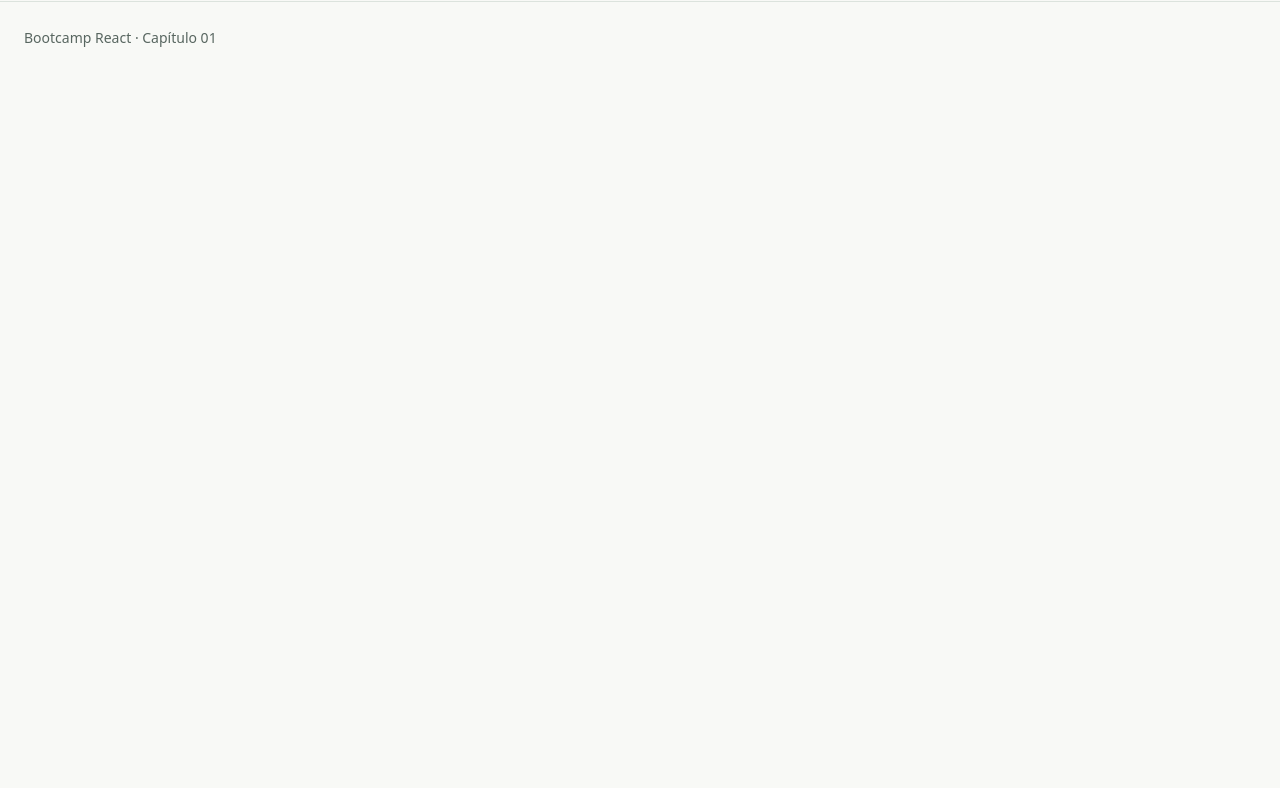
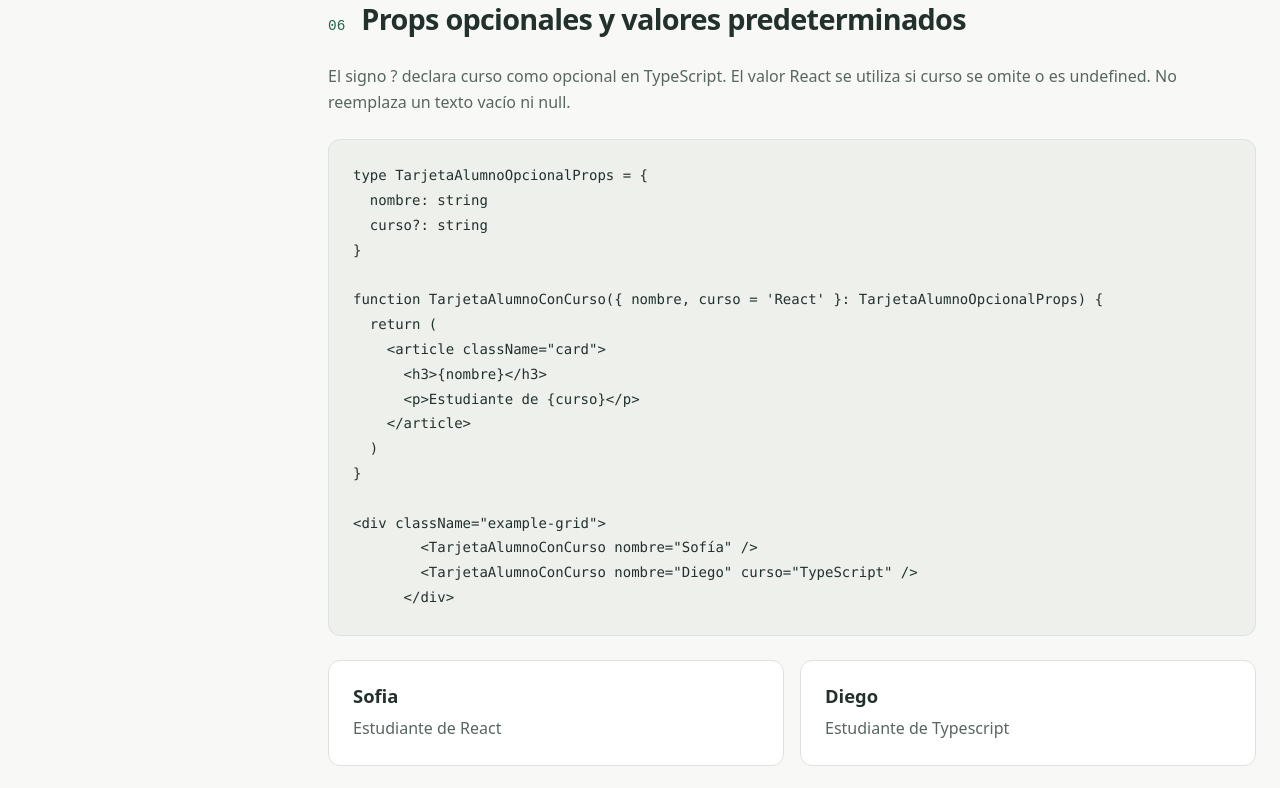
Before and after one commit to carlosmarind/bootcamp-react, a React (Vite) app: page / in a window 1280 px wide. Shown: the part 4460-5248 px from the top of the page. Before the commit the page ends 4533 px from the top, so only its background shows below. Built offline with nearby package versions, Linux system fonts and the light colour scheme.

Commit message:
Ejemplo de valores predeterminados

```diff
--- a/src/sesiones/01-componentes/SesionComponentes.tsx
+++ b/src/sesiones/01-componentes/SesionComponentes.tsx
@@ -3,6 +3,7 @@ import { EjemploExportacionesNombradas } from "./ejemplos/02-Exportaciones";
 import { EjemploReutilizacion } from "./ejemplos/03-Reutilizacion";
 import { EjemploProps } from "./ejemplos/04-ComponenteProps";
 import { EjemploDesestructuracion } from "./ejemplos/05-Desestructuracion";
+import { EjemploPropsOpcionales } from "./ejemplos/06-ValoresPredeterminados";
 
 function SesionComponentes() {
     return (
@@ -18,6 +19,7 @@ function SesionComponentes() {
             <EjemploReutilizacion />
             <EjemploProps />
             <EjemploDesestructuracion />
+            <EjemploPropsOpcionales />
         </>
     );
 }
--- /dev/null
+++ b/src/sesiones/01-componentes/ejemplos/06-ValoresPredeterminados.tsx
@@ -0,0 +1,33 @@
+type TarjetaAlumnoConCursoProps = {
+    nombre: string,
+    curso?: string
+
+}
+function TarjetaAlumnoConCurso({ nombre, curso = "React" }: TarjetaAlumnoConCursoProps) {
+    return (
+        <article className="card">
+            <h3>{nombre}</h3>
+            <p>Estudiante de {curso}</p>
+        </article>
+    )
+}
+
+export function EjemploPropsOpcionales() {
+    return (
+        <section className="lesson" id="valores" aria-labelledby="valores-title">
+            <header className="lesson-heading">
+                <span className="lesson-number">06</span>
+                <h2 id="valores-title">Props opcionales y valores predeterminados</h2>
+            </header>
+            <p>El signo ? declara curso como opcional en TypeScript. El valor React se utiliza si curso se omite o es undefined. No reemplaza un texto vacío ni null.</p>
+            <pre><code>{"type TarjetaAlumnoOpcionalProps = {\n  nombre: string\n  curso?: string\n}\n\nfunction TarjetaAlumnoConCurso({ nombre, curso = 'React' }: TarjetaAlumnoOpcionalProps) {\n  return (\n    <article className=\"card\">\n      <h3>{nombre}</h3>\n      <p>Estudiante de {curso}</p>\n    </article>\n  )\n}\n\n<div className=\"example-grid\">\n        <TarjetaAlumnoConCurso nombre=\"Sofía\" />\n        <TarjetaAlumnoConCurso nombre=\"Diego\" curso=\"TypeScript\" />\n      </div>"}</code></pre>
+            <div className="example-grid">
+
+                <TarjetaAlumnoConCurso nombre="Sofia" />
+                <TarjetaAlumnoConCurso nombre="Diego" curso="Typescript" />
+
+            </div>
+            <p className="prompt">Predice qué curso mostrará Sofía. Después añade una prop curso y observa el cambio.</p>
+        </section >
+    )
+}
```
